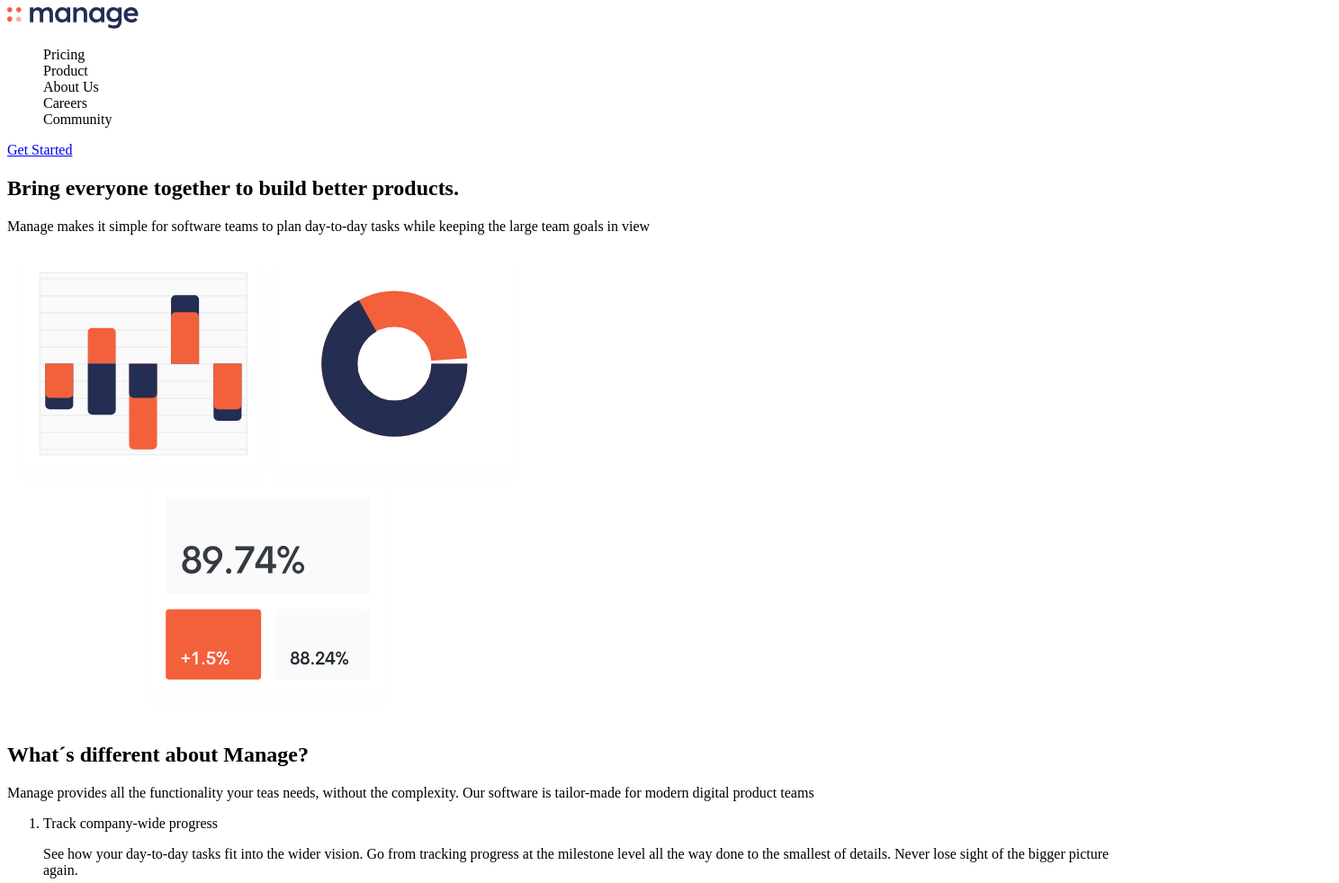
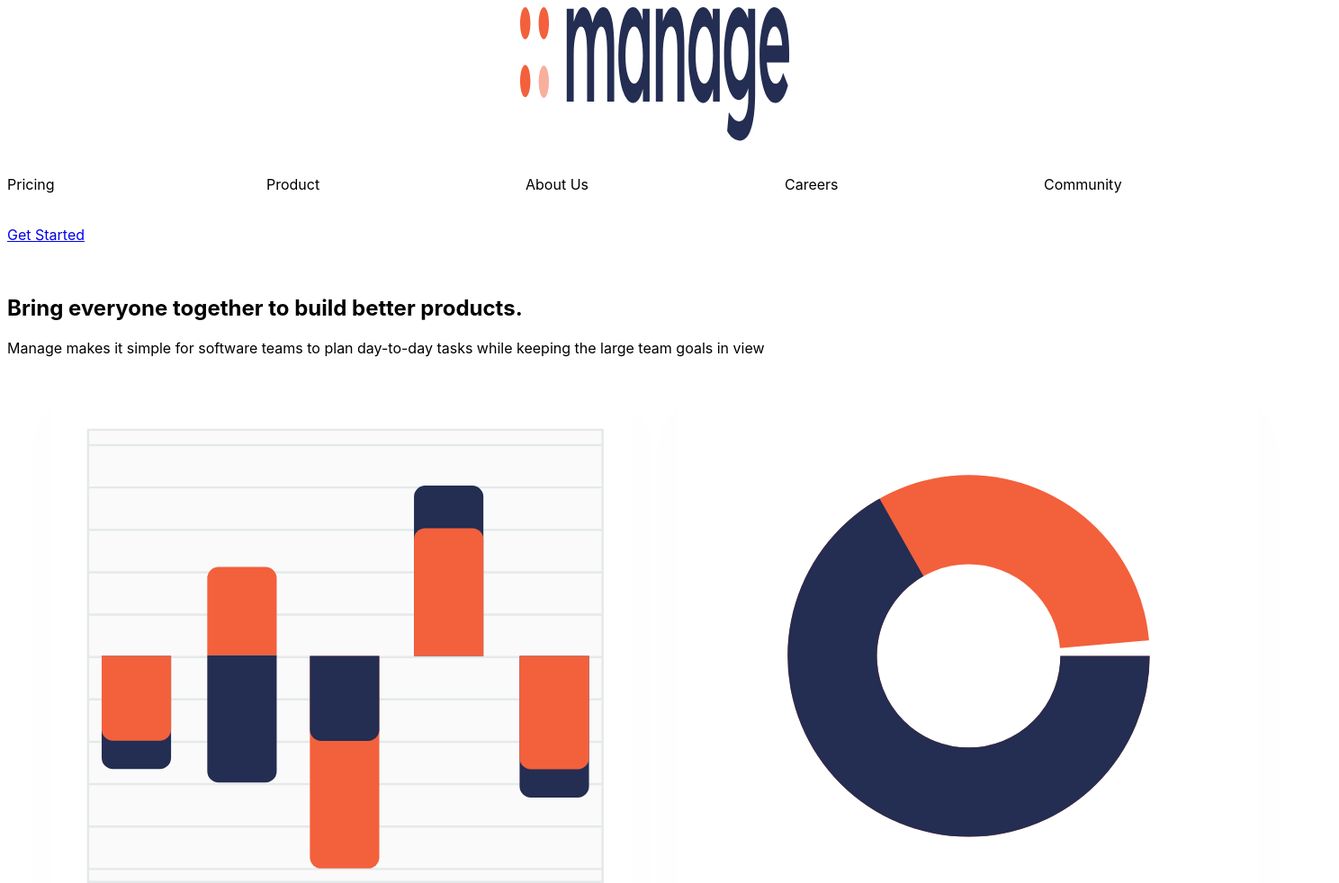
Before and after one commit to GriselOrtizClavijo/Maquetado-Front-, a plain HTML site: page index.html in a window 1280 px wide. Shown: the top 982 px of the page at 90% size, 1488 px wide, since content can reach past the window. Drawn offline with Linux system fonts and the light colour scheme.

Commit message:
adelanto clases header pendiente lo mismo

```diff
--- a/css/style.css
+++ b/css/style.css
@@ -0,0 +1,41 @@
+* {
+    box-sizing: border-box;
+    width: 1440px;
+    font-family: -apple-system, BlinkMacSystemFont, 'Segoe UI', Roboto, Oxygen, Ubuntu, Cantarell, 'Open Sans', 'Helvetica Neue', sans-serif;
+}
+
+/*Clases para el header*/
+
+header {
+    width: 1440px;
+    height: 300px;
+    display: flex;
+    flex-wrap: wrap;
+    justify-content:space-around;
+    position: relative;
+}
+header img {
+    width: 300px;
+    height: 150px;
+    position: relative;
+    justify-self: flex-start;
+
+}
+header nav {
+    position: relative;
+    display: flex;
+    justify-self: center;
+
+}
+
+.menu   {
+    position: relative;
+display: flex;
+margin:0%;
+list-style-type: none;
+padding: 0%;
+}
+
+a {
+    justify-self: flex-end;
+}
--- a/index.html
+++ b/index.html
@@ -12,7 +12,7 @@
     <header>
         <img src="./imagenes/logo.svg" alt="logo">
         <nav>
-            <ul type="none" >
+            <ul type="none" class="menu">
                 <li>Pricing</li>
                 <li>Product</li>
                 <li>About Us</li>
```
